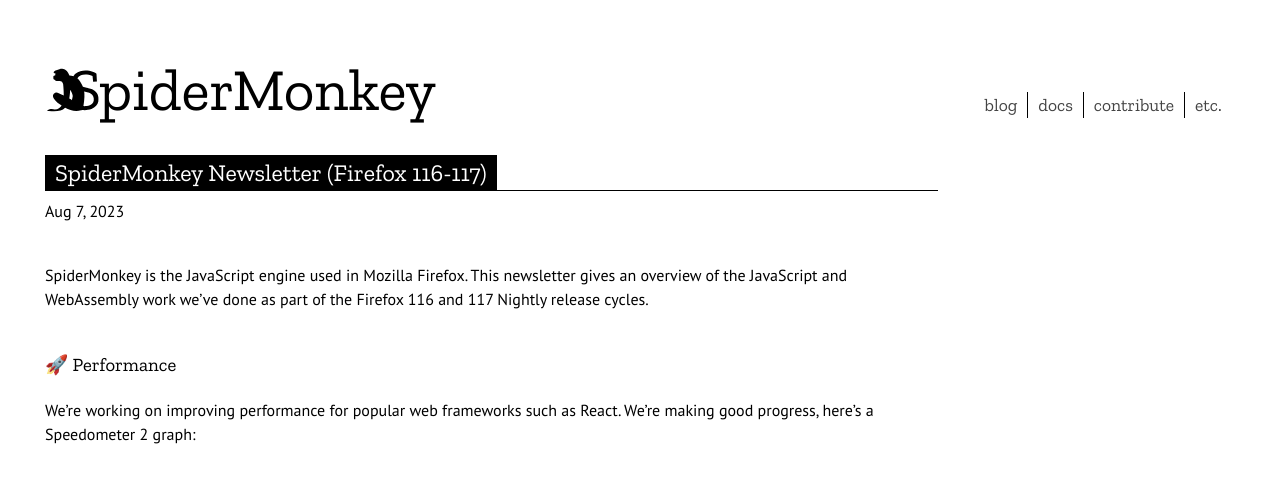
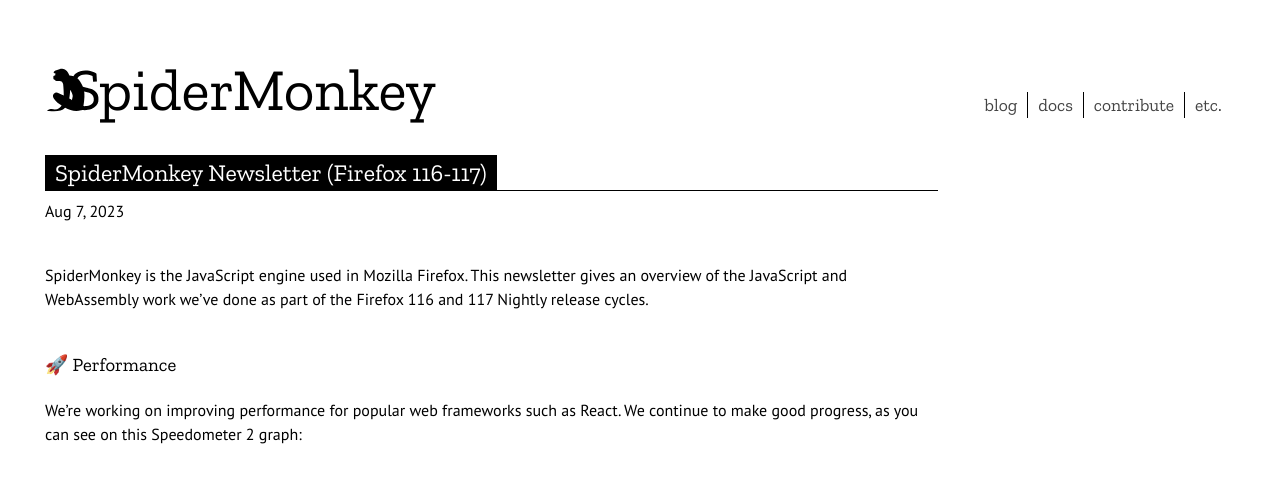
Before and after one commit to mozilla-spidermonkey/spidermonkey.dev, a Jekyll site: the page built from _posts/2023-08-04-newsletter-firefox-116-117.markdown, in a window 1280 px wide and 900 px high, cut to the strip 0-482 px from the top of the window. Built offline with Jekyll 4.4.1, drawn with Linux system fonts in a browser that asks for light colours; nearby versions of some CDN libraries.

Commit message:
Minor changes

```diff
--- a/_posts/2023-08-04-newsletter-firefox-116-117.markdown
+++ b/_posts/2023-08-04-newsletter-firefox-116-117.markdown
@@ -7,9 +7,8 @@
 
 ### 🚀 Performance
 
-We're working on improving performance for popular web frameworks such as React. We're making good progress, here's a Speedometer 2 graph:
-
-<iframe src="https://mozilla.social/@stevetex/110696689018983577/embed" width="400" allowfullscreen="allowfullscreen" sandbox="allow-scripts allow-same-origin allow-popups allow-popups-to-escape-sandbox allow-forms"></iframe>
+We're working on improving performance for popular web frameworks such as React. We continue to make good progress, as you can see on this Speedometer 2 graph:
+<iframe src="https://mozilla.social/@stevetex/110696689018983577/embed" width="500" height="330" style="border:0" allowfullscreen="allowfullscreen" sandbox="allow-scripts allow-same-origin allow-popups allow-popups-to-escape-sandbox allow-forms"></iframe>
 
 * We [added](https://bugzilla.mozilla.org/show_bug.cgi?id=1837410) a fast path for `JSON.stringify`.
 * We've [added](https://bugzilla.mozilla.org/show_bug.cgi?id=1838629) a fast path for allocating from the nursery in C++ code.
```
